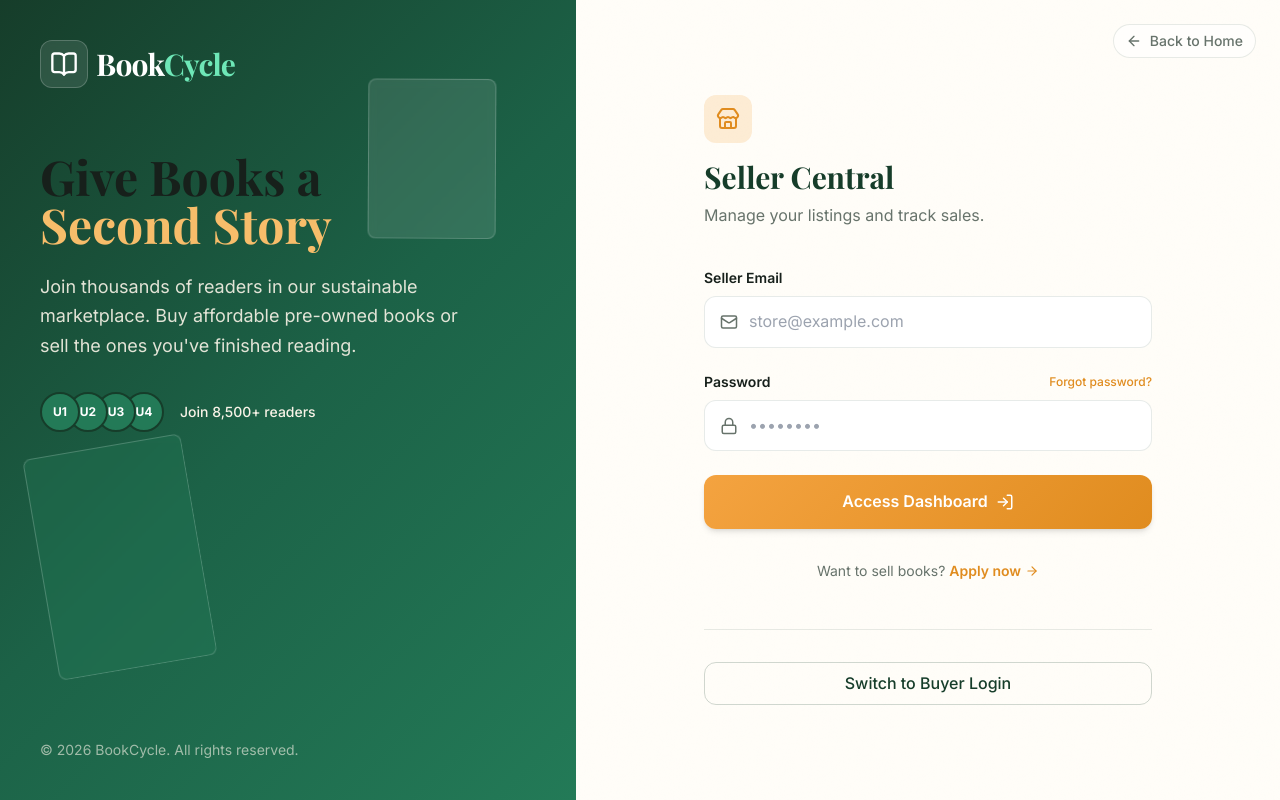
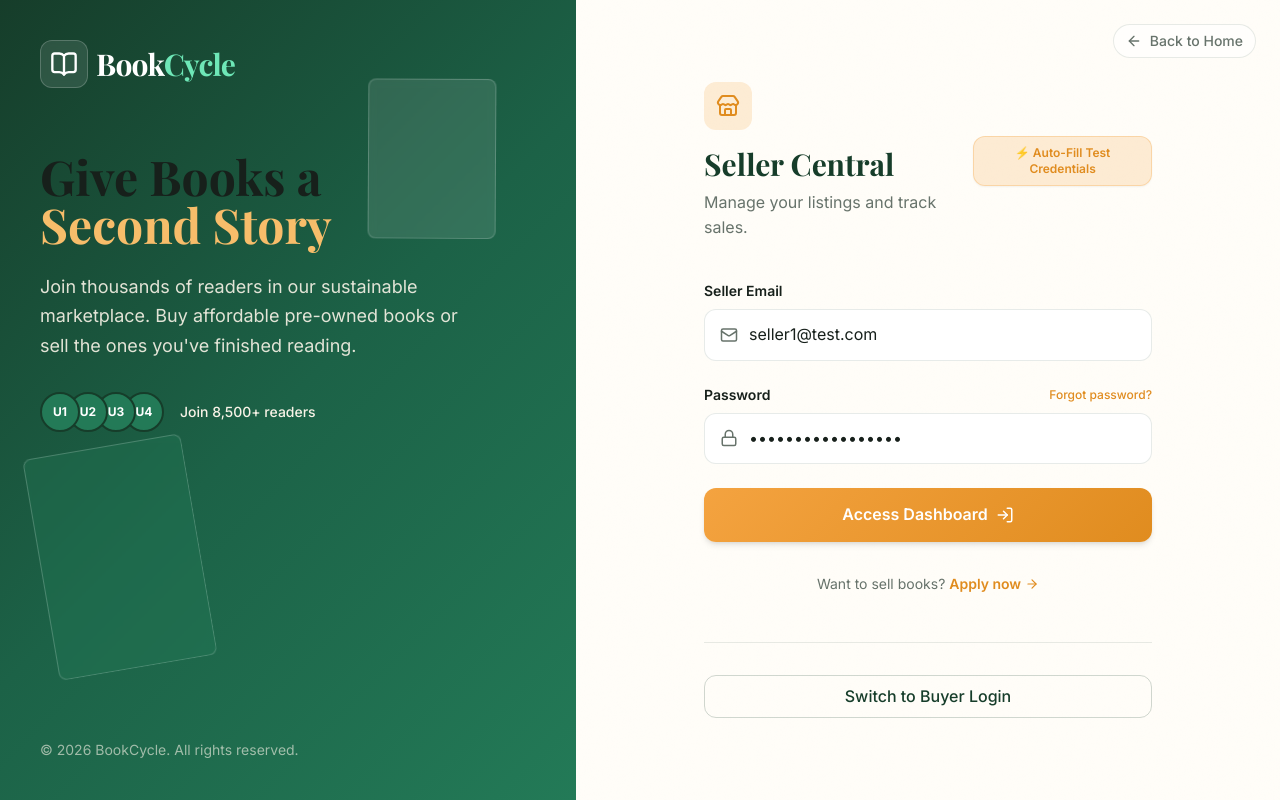
Before and after one commit to Ritikyadav2004/Bookcycle-, a React (Vite) app in the folder frontend/: page /seller/login in a window 1280 px wide. Built offline with nearby package versions, Linux system fonts and the light colour scheme; no server answers; a web font is replaced by a local one.

Commit message:
Add auto-fill feature for SellerLogin and improve listings fetching logic

```diff
--- a/frontend/src/pages/auth/SellerLogin.jsx
+++ b/frontend/src/pages/auth/SellerLogin.jsx
@@ -19,9 +19,21 @@ const SellerLogin = () => {
   const location = useLocation();
   const from = location.state?.from?.pathname || '/seller/dashboard';
 
-  const { register, handleSubmit, formState: { errors, isSubmitting } } = useForm({
+  const { register, handleSubmit, reset, formState: { errors, isSubmitting } } = useForm({
     resolver: zodResolver(loginSchema),
+    defaultValues: {
+      email: 'seller1@test.com',
+      password: 'sellerpassword123',
+    },
   });
+
+  const handleAutoFill = () => {
+    reset({
+      email: 'seller1@test.com',
+      password: 'sellerpassword123',
+    });
+    toast.success('Seller test credentials pre-filled!');
+  };
 
   const onSubmit = async (data) => {
     try {
@@ -36,12 +48,21 @@ const SellerLogin = () => {
 
   return (
     <div className="w-full">
-      <div className="mb-10 text-center md:text-left">
-        <div className="inline-flex items-center justify-center w-12 h-12 rounded-xl bg-amber/20 text-amber-dark mb-4">
-          <Store size={24} />
+      <div className="mb-10 flex flex-col sm:flex-row justify-between items-start sm:items-center gap-4">
+        <div>
+          <div className="inline-flex items-center justify-center w-12 h-12 rounded-xl bg-amber/20 text-amber-dark mb-4">
+            <Store size={24} />
+          </div>
+          <h2 className="text-3xl font-serif font-bold text-forest mb-2">Seller Central</h2>
+          <p className="text-mutedText">Manage your listings and track sales.</p>
         </div>
-        <h2 className="text-3xl font-serif font-bold text-forest mb-2">Seller Central</h2>
-        <p className="text-mutedText">Manage your listings and track sales.</p>
+        <button
+          type="button"
+          onClick={handleAutoFill}
+          className="px-3.5 py-2 bg-amber/20 hover:bg-amber text-amber-dark hover:text-forest text-xs font-semibold rounded-xl border border-amber/30 transition-all flex items-center gap-1.5 shadow-sm"
+        >
+          ⚡ Auto-Fill Test Credentials
+        </button>
       </div>
 
       <form onSubmit={handleSubmit(onSubmit)} className="space-y-6">
--- a/frontend/src/pages/seller/Listings.jsx
+++ b/frontend/src/pages/seller/Listings.jsx
@@ -18,7 +18,7 @@ const Listings = () => {
     try {
       setLoading(true);
       const data = await sellerService.getBooks();
-      setListings(Array.isArray(data) ? data : []);
+      setListings(Array.isArray(data) ? data : (data?.listings || []));
     } catch (err) {
       console.error('Failed to load listings:', err);
       toast.error('Failed to load your listings');
--- a/frontend/src/services/sellerService.js
+++ b/frontend/src/services/sellerService.js
@@ -4,7 +4,8 @@ const sellerService = {
   // Get seller's own listings with approval statuses (pending, approved, rejected)
   getBooks: async () => {
     const res = await api.get('/seller/books');
-    return res.data?.books || res.data || [];
+    const rawData = res.data || res;
+    return rawData.listings || rawData.books || (Array.isArray(rawData) ? rawData : []);
   },
 
   // Create a new listing with multipart form data (images + book fields)
```
